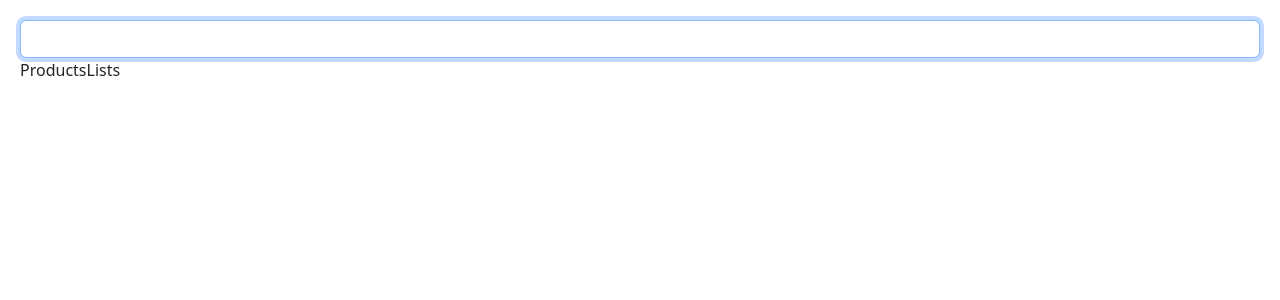
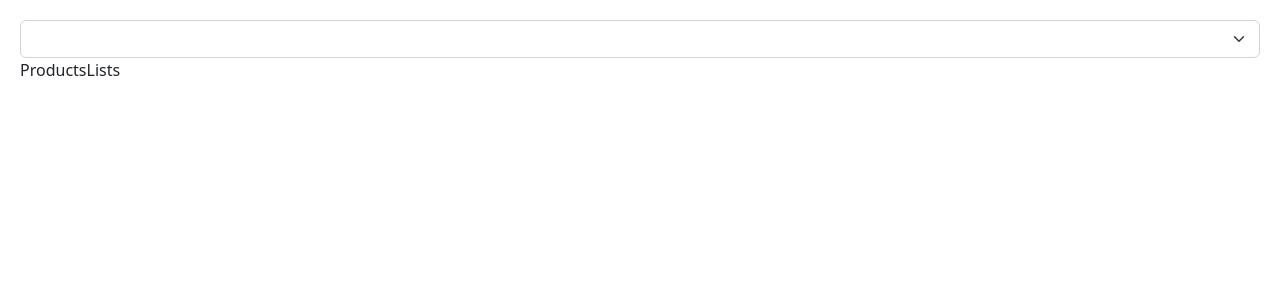
Before and after one commit to jaymanale/Game-Db-App, a React (Vite) app: page / in a window 1280 px wide. Shown: the top 300 px of the page. Built offline with nearby package versions, Linux system fonts and the light colour scheme.

Commit message:
fetching details using useEffect based on Category

```diff
--- a/src/components/useEffects/ProductsLists.tsx
+++ b/src/components/useEffects/ProductsLists.tsx
@@ -1,11 +1,15 @@
 import React, { useEffect, useState } from "react";
 
-const ProductsLists = () => {
+interface Props {
+  category: string;
+}
+
+const ProductsLists = ({ category }: Props) => {
   let [products, setProducts] = useState([]);
 
   useEffect(() => {
-    console.log("fetching products...");
-  }, []); // If there is no dependency then to render only once we pass empty array []
+    console.log("fetching products in " + category);
+  }, [category]); // If there is no dependency then to render only once we pass empty array []
   return <div>ProductsLists</div>;
 };
 
--- a/src/components/useEffects/UseEffectsMain.tsx
+++ b/src/components/useEffects/UseEffectsMain.tsx
@@ -1,12 +1,21 @@
-import React from "react";
+import React, { useState } from "react";
 import UseEffectExplain from "./UseEffectExplain";
 import ProductsLists from "./ProductsLists";
 
 const UseEffectsMain = () => {
+  const [category, setCategory] = useState("");
   return (
     <>
-      <UseEffectExplain />
-      <ProductsLists />
+      <select
+        className="form-select"
+        onChange={(event) => setCategory(event.target.value)}
+      >
+        <option value=""></option>
+        <option value="Clothing">CLothing</option>
+        <option value="Household">Household</option>
+      </select>
+      {category}
+      <ProductsLists category={category} />
     </>
   );
 };
```
